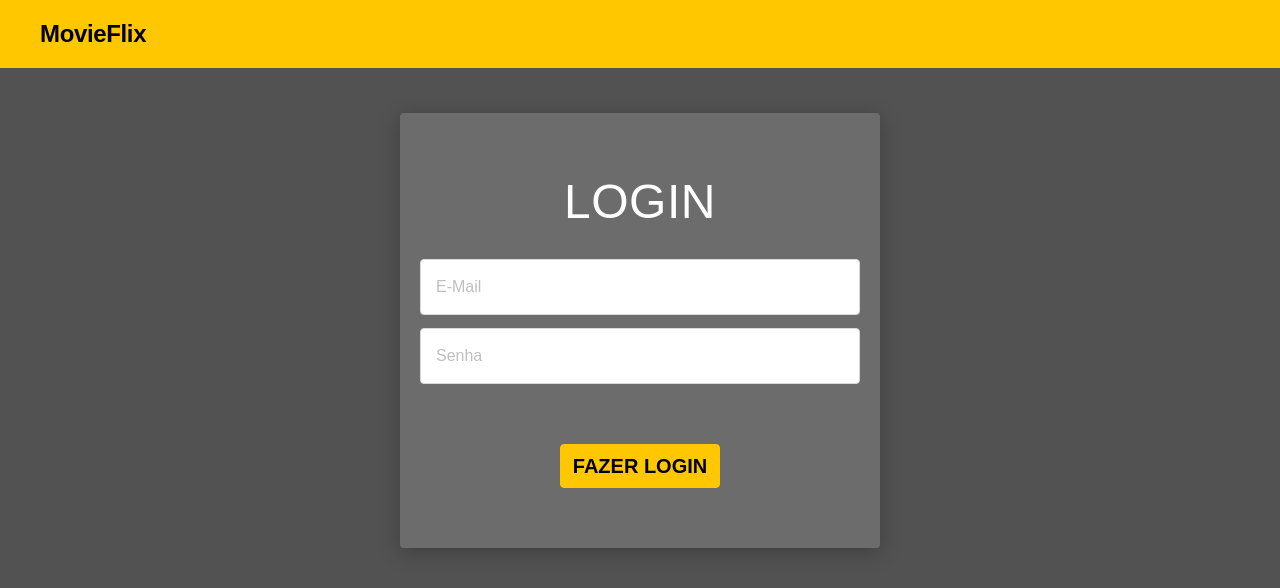
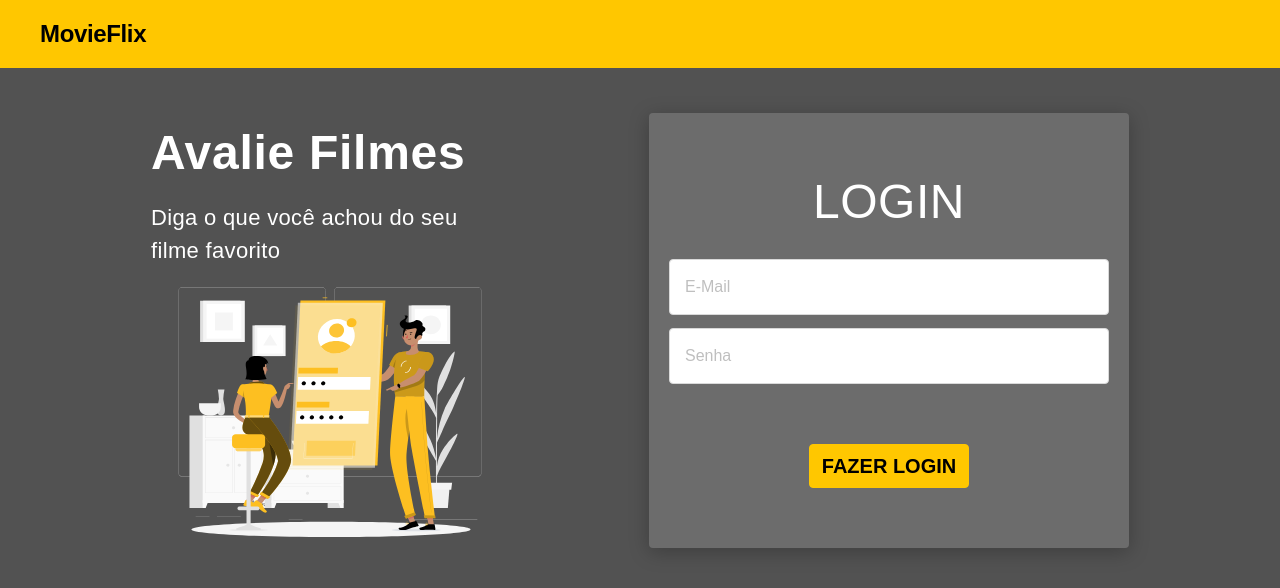
Before and after one commit to EduardoGomes1982/bds-desafio-movieflix, a React (Create React App) app: page / in a window 1280 px wide. Shown: the top 588 px of the page. Built offline with nearby package versions, Linux system fonts and the light colour scheme.

Commit message:
Logo in Login screen

```diff
--- a/public/index.html
+++ b/public/index.html
@@ -8,7 +8,7 @@
       name="description"
       content="Web site created using create-react-app"
     />
-    <title>Desafio Github API</title>
+    <title>Desafio MovieFlix</title>
   </head>
   <body>
     <noscript>You need to enable JavaScript to run this app.</noscript>
--- a/src/routes/Home/index.tsx
+++ b/src/routes/Home/index.tsx
@@ -1,11 +1,18 @@
 import PrimaryButton from "components/PrimaryButton";
 import { Link } from "react-router-dom";
+import frontLogin from "../../assets/front-login.svg";
 
 import "./styles.css";
 
 const Home = () => {
     return (
         <section id="login-section">
+            <div className="container-lg d-flex align-items-center justify-content-space-between">
+                <div className="card-login-logo">
+                    <h1>Avalie Filmes</h1>
+                    <p>Diga o que você achou do seu filme favorito</p>
+                    <img src={frontLogin} alt="Faça seu Login" />
+                </div>
                 <div className="card-login">
                     <h2>LOGIN</h2>
                     <form action="">
@@ -26,6 +33,7 @@ const Home = () => {
                         </div>
                     </form>
                 </div>
+            </div>
         </section>
     );
 }
--- a/src/routes/Home/styles.css
+++ b/src/routes/Home/styles.css
@@ -1,3 +1,21 @@
+.card-login-logo {
+    margin: 0 auto;
+    max-width: 360px;
+    display: none;
+}
+
+.card-login-logo h1 {
+    font-size: 48px;
+    font-weight: 700;
+    letter-spacing: 0.72px;
+}
+
+.card-login-logo p {
+    font-size: 22px;
+    font-weight: 400;
+    letter-spacing: 0.33px;
+}
+
 .card-login {
     margin: 0 auto;
     max-width: 480px;
@@ -43,3 +61,11 @@
         font-size: 48px;
     }
 }
+
+@media (min-width: 1024px) {
+    .card-login-logo {
+        display: flex;
+        flex-direction: column;
+        gap: 20px;
+    }
+}
```
Also changed, not shown: src/assets/front-login.svg (added). Lines whose indentation alone changed are shown as unchanged.
